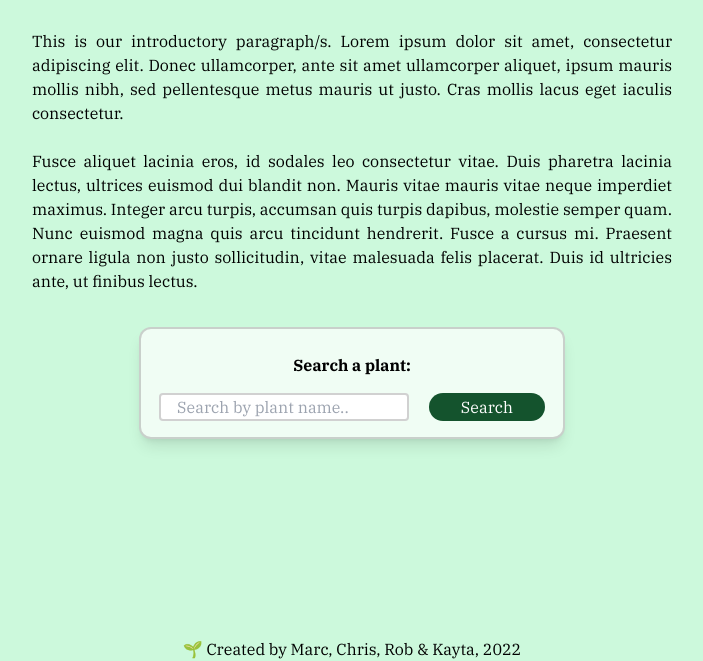
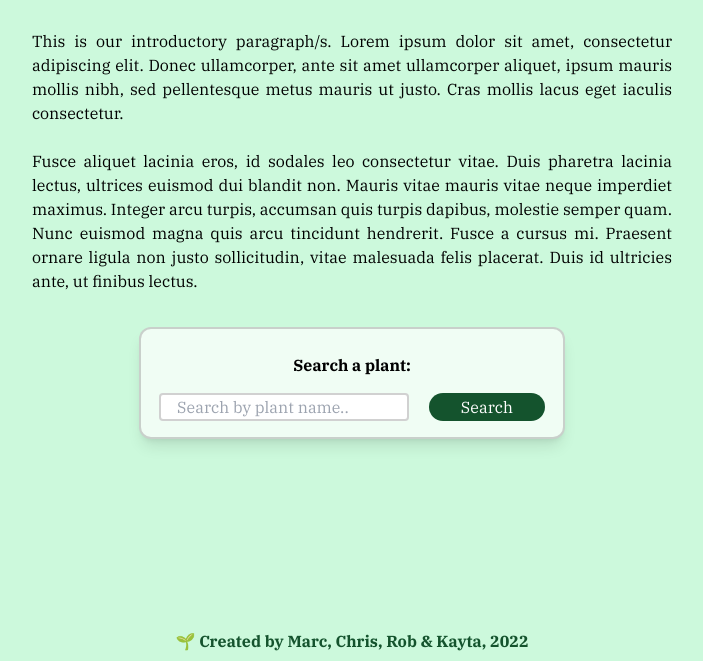
Before and after one commit to christoller/okay-bloomer, a website: page client/index.html in a window 1280 px wide. Shown: the part 139-800 px from the top of the page, without its empty margins (288-991 px from the left). Drawn offline with nearby package versions, Linux system fonts and the light colour scheme; no server answers.

Commit message:
making the header and footer sticky

```diff
--- a/client/index.html
+++ b/client/index.html
@@ -34,19 +34,20 @@
     </head>
 
     <body
-        class="min-h-screen bg-green-200/75 bg-blend-overlay bg-center bg-contain font-body"
+        class="min-h-screen bg-green-200/75 bg-blend-overlay bg-center bg-contain font-body flex flex-col h-screen overflow-hidden"
     >
         <h1 class="flex m-auto text-5xl justify-center py-8 font-title">
             OK🌱BLOOMER
         </h1>
         <nav id="header-nav"></nav>
 
-        <section id="page"></section>
-        <footer
-            id="footer-nav"
-            class="flex justify-center fixed inset-x-0 bottom-0"
-        >
-            🌱 Created by Marc, Chris, Rob & Kayta, 2022
+        <section id="page" class="flex-1 overflow-y-scroll"></section>
+        <footer id="footer-nav" class="w-full text-center pb-2">
+            <a
+                href="https://github.com/christoller/okay-bloomer"
+                class="text-green-900 hover:text-green-600 ease-in duration-200 mt-1 cursor-pointer font-bold"
+                >🌱 Created by Marc, Chris, Rob & Kayta, 2022
+            </a>
         </footer>
     </body>
 </html>
```
Also changed, not shown: client/styles/main.css.
